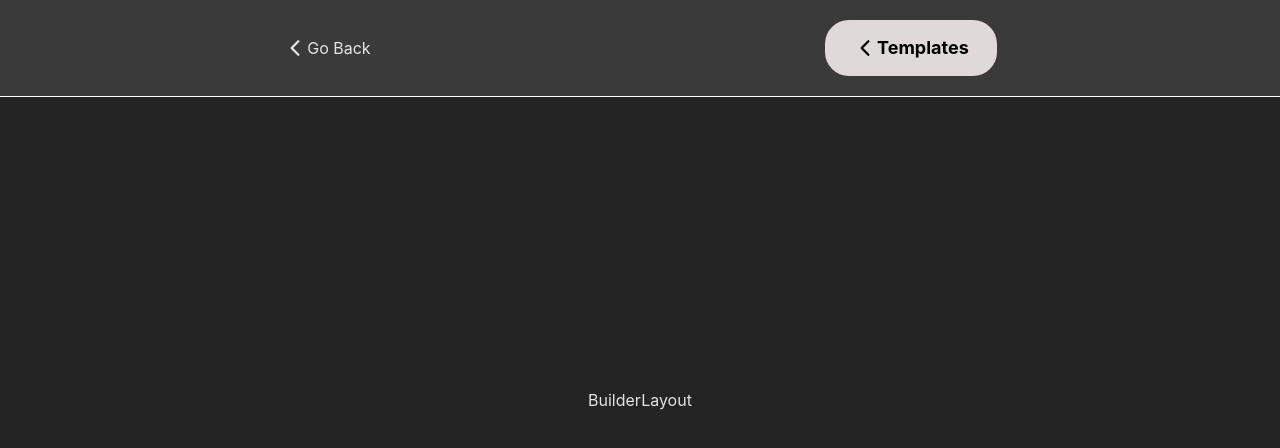
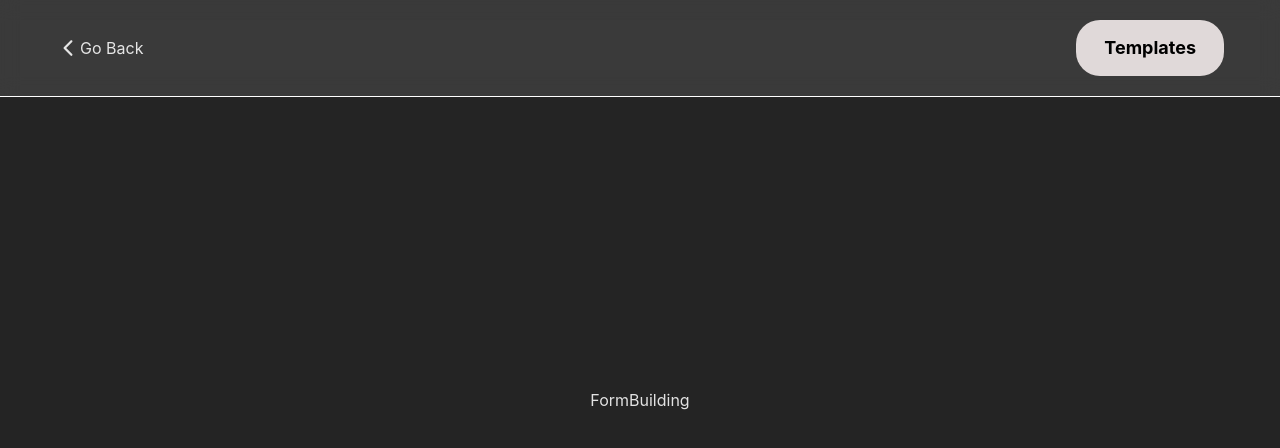
Before and after one commit to Subhranshu-Lenka/React-Resume-Builder, a React (Vite) app: page /builder in a window 1280 px wide. Shown: the top 448 px of the page. Built offline with nearby package versions, Linux system fonts and the light colour scheme; no server answers.

Commit message:
Add FormBuilding page and update BuildLayout and BuildHeader components
- Introduced FormBuilding component for form input.
- Updated BuildLayout to include Outlet for nested routes.
- Modified BuildHeader for improved navigation layout.

```diff
--- a/src/components/Header/BuildHeader.jsx
+++ b/src/components/Header/BuildHeader.jsx
@@ -10,7 +10,7 @@ function BuildHeader() {
         fixed w-full top-0 left-0 z-100"
       >
         <div className="max-w-[1200px] mx-auto py-[20px]">
-          <nav className="flex justify-around items-center px-4">
+          <nav className="flex justify-between items-center px-4">
             <NavLink to="/">
               <span className="flex items-center">
                 <IoIosArrowBack size={24} />
@@ -18,12 +18,7 @@ function BuildHeader() {
               </span>
             </NavLink>
             <SimpleBtn
-              btnLabel={
-                <span className="flex items-center">
-                  <IoIosArrowBack size={24} />
-                  Templates
-                </span>
-              }
+              btnLabel="Templates"
               btnStyle="bg-[#E0D9D9]"
             />
           </nav>
--- a/src/layouts/BuildLayout.jsx
+++ b/src/layouts/BuildLayout.jsx
@@ -1,10 +1,12 @@
+import { Outlet } from "react-router-dom";
 import BuildHeader from "../components/Header/BuildHeader";
-
 function BuildLayout() {
   return (
     <>
       <BuildHeader />
-      <div>BuilderLayout</div>
+      <div className="min-h-[90vh]">
+        <Outlet />
+      </div>
     </>
   );
 }
--- /dev/null
+++ b/src/pages/DataInput/FormBuilding.jsx
@@ -0,0 +1,12 @@
+import React from 'react'
+
+function FormBuilding() {
+  return (
+    <div
+      className="flex justify-center items-center min-h-[90vh]"
+    >FormBuilding
+    </div>
+  )
+}
+
+export default FormBuilding
--- a/src/router/Router.jsx
+++ b/src/router/Router.jsx
@@ -6,6 +6,7 @@ import Home from "../pages/Home/Home";
 import NotFound from "../components/404NotFound/NotFound";
 import ScrollToTop from "../components/ScrollToTop/ScrollToTop";
 import Login from "../pages/Login/Login";
+import FormBuilding from "../pages/DataInput/FormBuilding";
 
 function Router() {
   return (
@@ -22,7 +23,7 @@ function Router() {
         </Route>
 
         <Route path="/builder" element={<BuildLayout />}>
-
+          <Route index element={<FormBuilding />} />
         </Route>
       </Routes>
     </>
```
